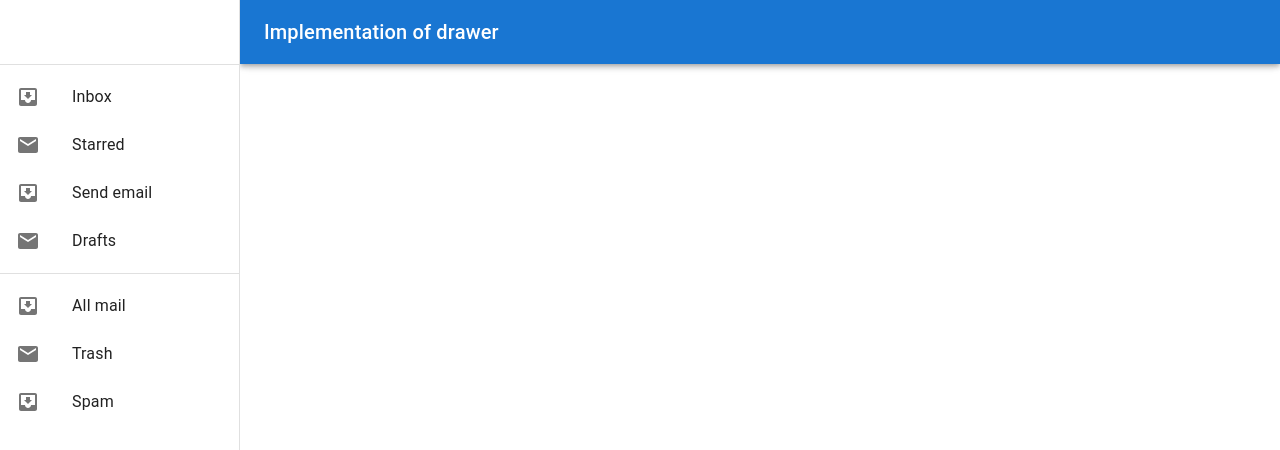
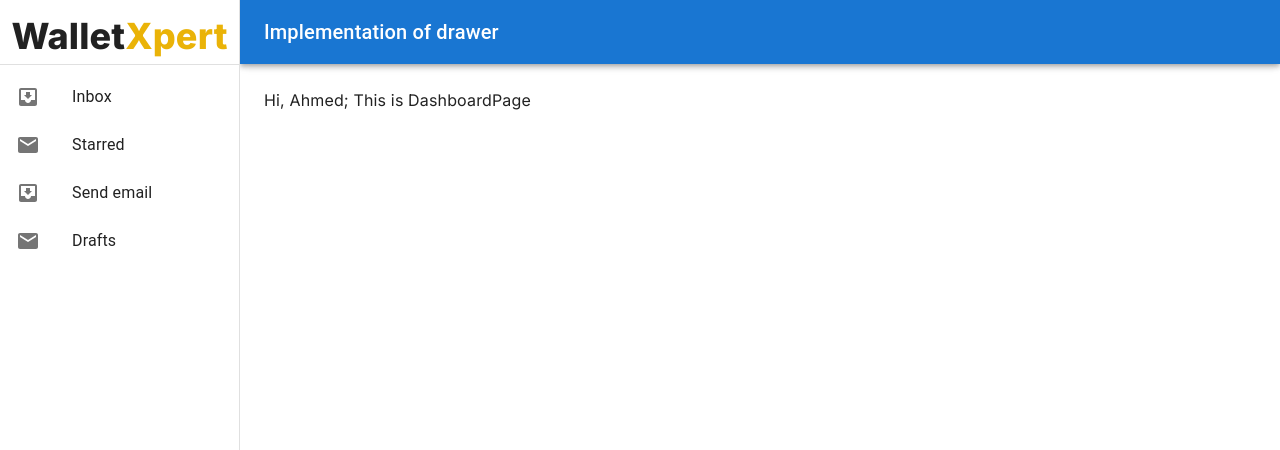
Before and after one commit to Aahmed-Hossain/Wallet-Xpert, a Next.js app: page /dashboard in a window 1280 px wide. Shown: the top 450 px of the page. Built offline with nearby package versions, Linux system fonts and the light colour scheme.

Commit message:
dashboard paths created integrated with drawer

```diff
--- /dev/null
+++ b/src/app/(DashboardLayout)/dashboard/layout.tsx
@@ -0,0 +1,14 @@
+import DashboardDrawer from '@/components/drawer/DashboardDrawer';
+import React from 'react'
+
+const DashboardLayout = ({children}:{children:React.ReactNode}) => {
+  return (
+    <div>
+        <DashboardDrawer>
+            {children}
+        </DashboardDrawer>
+    </div>
+  )
+}
+
+export default DashboardLayout;
--- a/src/app/(DashboardLayout)/dashboard/page.tsx
+++ b/src/app/(DashboardLayout)/dashboard/page.tsx
@@ -1,141 +1,9 @@
-"use client";
-import * as React from 'react';
-import AppBar from '@mui/material/AppBar';
-import Box from '@mui/material/Box';
-import CssBaseline from '@mui/material/CssBaseline';
-import Divider from '@mui/material/Divider';
-import Drawer from '@mui/material/Drawer';
-import IconButton from '@mui/material/IconButton';
-import InboxIcon from '@mui/icons-material/MoveToInbox';
-import List from '@mui/material/List';
-import ListItem from '@mui/material/ListItem';
-import ListItemButton from '@mui/material/ListItemButton';
-import ListItemIcon from '@mui/material/ListItemIcon';
-import ListItemText from '@mui/material/ListItemText';
-import MailIcon from '@mui/icons-material/Mail';
-import MenuIcon from '@mui/icons-material/Menu';
-import Toolbar from '@mui/material/Toolbar';
-import Typography from '@mui/material/Typography';
+import React from 'react'
 
-const drawerWidth = 240;
+const DashboardPage = () => {
+  return (
+    <div>Hi, Ahmed; This is DashboardPage</div>
+  )
+}
 
-export default function DashboardDrawer({children}:{children:React.ReactNode}) {
-  const [mobileOpen, setMobileOpen] = React.useState(false);
-  const [isClosing, setIsClosing] = React.useState(false);
-
-  const handleDrawerClose = () => {
-    setIsClosing(true);
-    setMobileOpen(false);
-  };
-
-  const handleDrawerTransitionEnd = () => {
-    setIsClosing(false);
-  };
-
-  const handleDrawerToggle = () => {
-    if (!isClosing) {
-      setMobileOpen(!mobileOpen);
-    }
-  };
-
-  const drawer = (
-    <div>
-      <Toolbar />
-      <Divider />
-      <List>
-        {['Inbox', 'Starred', 'Send email', 'Drafts'].map((text, index) => (
-          <ListItem key={text} disablePadding>
-            <ListItemButton>
-              <ListItemIcon>
-                {index % 2 === 0 ? <InboxIcon /> : <MailIcon />}
-              </ListItemIcon>
-              <ListItemText primary={text} />
-            </ListItemButton>
-          </ListItem>
-        ))}
-      </List>
-      <Divider />
-      <List>
-        {['All mail', 'Trash', 'Spam'].map((text, index) => (
-          <ListItem key={text} disablePadding>
-            <ListItemButton>
-              <ListItemIcon>
-                {index % 2 === 0 ? <InboxIcon /> : <MailIcon />}
-              </ListItemIcon>
-              <ListItemText primary={text} />
-            </ListItemButton>
-          </ListItem>
-        ))}
-      </List>
-    </div>
-  );
-
-  return (
-    <Box sx={{ display: 'flex' }}>
-      <CssBaseline />
-      <AppBar
-        position="fixed"
-        sx={{
-          width: { sm: `calc(100% - ${drawerWidth}px)` },
-          ml: { sm: `${drawerWidth}px` },
-        }}
-      >
-        <Toolbar>
-          <IconButton
-            color="inherit"
-            aria-label="open drawer"
-            edge="start"
-            onClick={handleDrawerToggle}
-            sx={{ mr: 2, display: { sm: 'none' } }}
-          >
-            <MenuIcon />
-          </IconButton>
-          <Typography variant="h6" noWrap component="div">
-          Implementation of drawer
-          </Typography>
-        </Toolbar>
-      </AppBar>
-      <Box
-        component="nav"
-        sx={{ width: { sm: drawerWidth }, flexShrink: { sm: 0 } }}
-        aria-label="mailbox folders"
-      >
-        {/* The implementation can be swapped with js to avoid SEO duplication of links. */}
-        <Drawer
-          variant="temporary"
-          open={mobileOpen}
-          onTransitionEnd={handleDrawerTransitionEnd}
-          onClose={handleDrawerClose}
-          ModalProps={{
-            keepMounted: true, // Better open performance on mobile.
-          }}
-          sx={{
-            display: { xs: 'block', sm: 'none' },
-            '& .MuiDrawer-paper': { boxSizing: 'border-box', width: drawerWidth },
-          }}
-        >
-          {drawer}
-        </Drawer>
-        <Drawer
-          variant="permanent"
-          sx={{
-            display: { xs: 'none', sm: 'block' },
-            '& .MuiDrawer-paper': { boxSizing: 'border-box', width: drawerWidth },
-          }}
-          open
-        >
-          {drawer}
-        </Drawer>
-      </Box>
-      <Box
-        component="main"
-        sx={{ flexGrow: 1, p: 3, width: { sm: `calc(100% - ${drawerWidth}px)` } }}
-      >
-        <Toolbar />
-        <Box>
-        {children}
-        </Box>
-      </Box>
-    </Box>
-  );
-}
+export default DashboardPage
--- /dev/null
+++ b/src/app/(DashboardLayout)/dashboard/transactions/page.tsx
@@ -0,0 +1,9 @@
+import React from 'react'
+
+const TransactionPage = () => {
+  return (
+    <div>TransactionPage</div>
+  )
+}
+
+export default TransactionPage;
--- /dev/null
+++ b/src/components/drawer/DashboardDrawer.tsx
@@ -0,0 +1,127 @@
+"use client";
+import * as React from 'react';
+import AppBar from '@mui/material/AppBar';
+import Box from '@mui/material/Box';
+import CssBaseline from '@mui/material/CssBaseline';
+import Divider from '@mui/material/Divider';
+import Drawer from '@mui/material/Drawer';
+import IconButton from '@mui/material/IconButton';
+import InboxIcon from '@mui/icons-material/MoveToInbox';
+import List from '@mui/material/List';
+import ListItem from '@mui/material/ListItem';
+import ListItemButton from '@mui/material/ListItemButton';
+import ListItemIcon from '@mui/material/ListItemIcon';
+import ListItemText from '@mui/material/ListItemText';
+import MailIcon from '@mui/icons-material/Mail';
+import MenuIcon from '@mui/icons-material/Menu';
+import Toolbar from '@mui/material/Toolbar';
+import Typography from '@mui/material/Typography';
+
+const drawerWidth = 240;
+
+export default function DashboardDrawer({children}:{children:React.ReactNode}) {
+  const [mobileOpen, setMobileOpen] = React.useState(false);
+  const [isClosing, setIsClosing] = React.useState(false);
+
+  const handleDrawerClose = () => {
+    setIsClosing(true);
+    setMobileOpen(false);
+  };
+
+  const handleDrawerTransitionEnd = () => {
+    setIsClosing(false);
+  };
+
+  const handleDrawerToggle = () => {
+    if (!isClosing) {
+      setMobileOpen(!mobileOpen);
+    }
+  };
+
+  const drawer = (
+    <div>
+      <Box className="font-extrabold text-4xl h-12 text-center mt-4">Wallet<span className='text-yellow-500'>Xpert</span> </Box>
+      <Divider />
+      <List>
+        {['Inbox', 'Starred', 'Send email', 'Drafts'].map((text, index) => (
+          <ListItem key={text} disablePadding>
+            <ListItemButton>
+              <ListItemIcon>
+                {index % 2 === 0 ? <InboxIcon /> : <MailIcon />}
+              </ListItemIcon>
+              <ListItemText primary={text} />
+            </ListItemButton>
+          </ListItem>
+        ))}
+      </List>
+    </div>
+  );
+
+  return (
+    <Box sx={{ display: 'flex' }}>
+      <CssBaseline />
+      <AppBar
+        position="fixed"
+        sx={{
+          width: { sm: `calc(100% - ${drawerWidth}px)` },
+          ml: { sm: `${drawerWidth}px` },
+        }}
+      >
+        <Toolbar>
+          <IconButton
+            color="inherit"
+            aria-label="open drawer"
+            edge="start"
+            onClick={handleDrawerToggle}
+            sx={{ mr: 2, display: { sm: 'none' } }}
+          >
+            <MenuIcon />
+          </IconButton>
+          <Typography variant="h6" noWrap component="div">
+          Implementation of drawer
+          </Typography>
+        </Toolbar>
+      </AppBar>
+      <Box
+        component="nav"
+        sx={{ width: { sm: drawerWidth }, flexShrink: { sm: 0 } }}
+        aria-label="mailbox folders"
+      >
+        <Drawer
+          variant="temporary"
+          open={mobileOpen}
+          onTransitionEnd={handleDrawerTransitionEnd}
+          onClose={handleDrawerClose}
+          ModalProps={{
+            keepMounted: true,
+          }}
+          sx={{
+            display: { xs: 'block', sm: 'none' },
+            '& .MuiDrawer-paper': { boxSizing: 'border-box', width: drawerWidth },
+          }}
+        >
+          {drawer}
+        </Drawer>
+        <Drawer
+          variant="permanent"
+          sx={{
+            display: { xs: 'none', sm: 'block' },
+            '& .MuiDrawer-paper': { boxSizing: 'border-box', width: drawerWidth },
+          }}
+          open
+        >
+          {drawer}
+        </Drawer>
+      </Box>
+      <Box
+        component="main"
+        sx={{ flexGrow: 1, p: 3, width: { sm: `calc(100% - ${drawerWidth}px)` } }}
+      >
+        <Toolbar />
+        <Box>
+        {children}
+        </Box>
+      </Box>
+    </Box>
+  );
+}
--- a/src/components/drawer/Drawer.tsx
+++ /dev/null
@@ -1,9 +0,0 @@
-import React from 'react'
-
-const Drawer = () => {
-  return (
-    <div>Drawer</div>
-  )
-}
-
-export default Drawer
--- /dev/null
+++ b/src/components/drawer/DrawerSidebar.tsx
@@ -0,0 +1,41 @@
+import React from 'react'
+const dashboardPaths = [
+    {
+      title: "Dashboard",
+      path: ``,
+      icon: DashboardIcon,
+    },
+    {
+      title: "Specialties",
+      path: `/specialties`,
+      icon: FolderSpecialIcon,
+    },
+    {
+      title: "Doctors",
+      path: `/doctors`,
+      icon: MedicalInformationIcon,
+    },
+    {
+      title: "Schedules",
+      path: `/schedules`,
+      icon: CalendarMonthIcon,
+    },
+    {
+      title: "Appointments",
+      path: `/appointments`,
+      icon: DateRangeIcon,
+    },
+    {
+      title: "Reviews",
+      path: `/reviews`,
+      icon: RateReviewIcon,
+    },
+  ];
+const DrawerSidebar = () => {
+
+  return (
+    <div>DrawerSidebar</div>
+  )
+}
+
+export default DrawerSidebar
```
